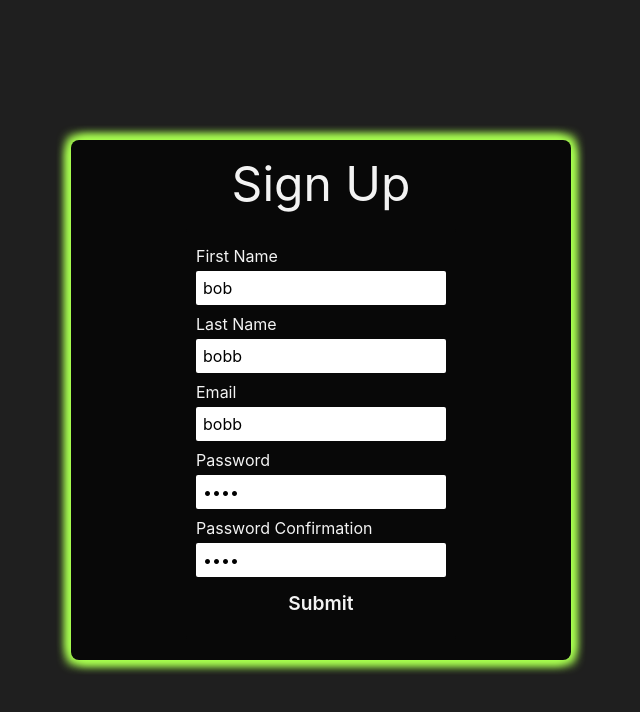
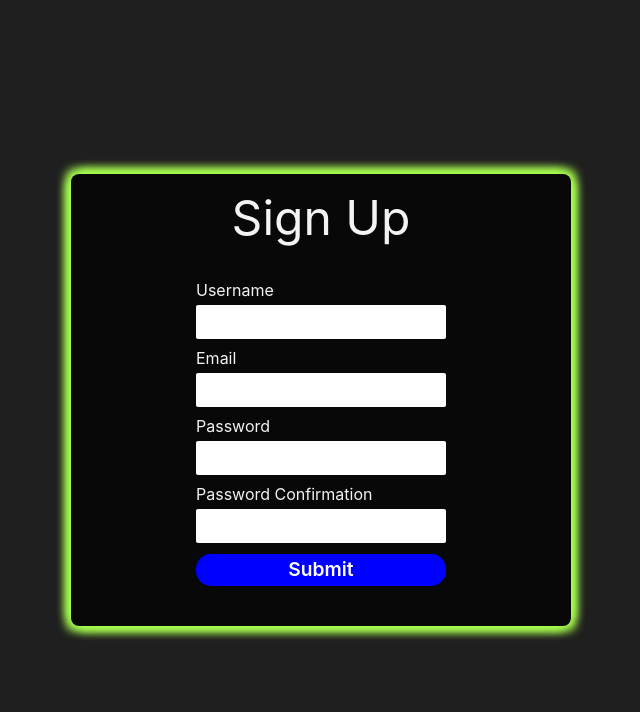
Before and after one commit to social-media-app-project/social-media-app, a React (Create React App) app in the folder frontend/: page /signup in a window 1280 px wide. Shown: the top 712 px of the page, without its empty margins (319-959 px from the left). Built offline with nearby package versions, Linux system fonts and the light colour scheme.

Commit message:
correct form elements

```diff
--- a/frontend/src/components/SignUpPage/SignUpPageForm/SignUpPageForm.js
+++ b/frontend/src/components/SignUpPage/SignUpPageForm/SignUpPageForm.js
@@ -3,11 +3,10 @@ import styles from "./SignUpPageForm.module.css";
 import FormTextInput from "../../common/form/FormTextInput/FormTextInput";
 import TextButton from "../../common/form/TextButton/TextButton";
 const SignUpPageForm = () => {
-  const [firstName, setFirstName] = useState("bob");
-  const [lastName, setLastName] = useState("bobb");
-  const [email, setEmail] = useState("bobb");
-  const [password, setPassword] = useState("bobb");
-  const [password_2, setPassword_2] = useState("bobb");
+  const [userName, setUserName] = useState("");
+  const [email, setEmail] = useState("");
+  const [password, setPassword] = useState("");
+  const [password_2, setPassword_2] = useState("");
 
   const handleTextChange = (event, setStateToNewText) => {
     const newText = event.target.value;
@@ -20,23 +19,17 @@ const SignUpPageForm = () => {
   return (
     <form className={styles["signup-form"]}>
       <FormTextInput
-        label="First Name"
-        inputName="first_name"
-        value={firstName}
-        setStateToNewText={setFirstName}
-        handleTextChange={handleTextChange}
-      />
-      <FormTextInput
-        label="Last Name"
-        inputName="last_name"
-        value={lastName}
-        setStateToNewText={setLastName}
+        label="Username"
+        inputName="user_name"
+        value={userName}
+        setStateToNewText={setUserName}
         handleTextChange={handleTextChange}
       />
       <FormTextInput
         label="Email"
         inputName="email"
         value={email}
+        type="email"
         setStateToNewText={setEmail}
         handleTextChange={handleTextChange}
       />
@@ -60,6 +53,7 @@ const SignUpPageForm = () => {
         type="submit"
         text="Submit"
         onClick={(e) => handelSubmit(e)}
+        classNames={[styles["signup-button"]]}
       />
     </form>
   );
--- a/frontend/src/components/SignUpPage/SignUpPageForm/SignUpPageForm.module.css
+++ b/frontend/src/components/SignUpPage/SignUpPageForm/SignUpPageForm.module.css
@@ -8,3 +8,14 @@
   padding: 20px 10px;
   margin-top: 20px;
 }
+
+.signup-button {
+  background-color: var(--primary-button-color);
+  color: var(--primary-button-color-inv);
+  transition: all 250ms;
+}
+
+.signup-button:hover {
+  background-color: var(--primary-button-color-inv);
+  color: var(--primary-button-color);
+}
```
